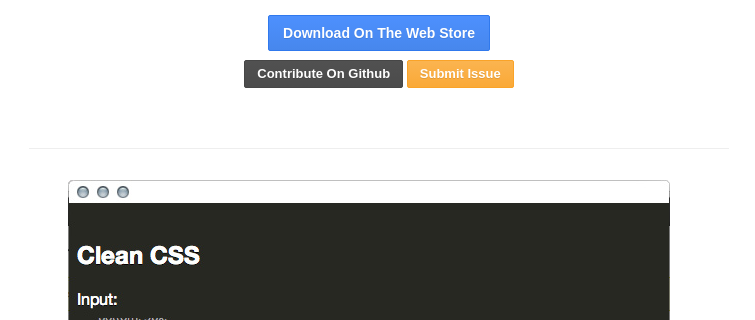
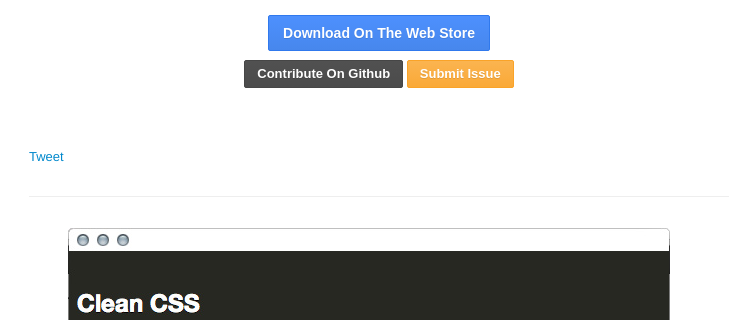
Before and after one commit to james2doyle/clean-css-chrome-app, a plain HTML site: page index.html in a window 1280 px wide. Shown: the part 480-800 px from the top of the page, without its empty margins (261-1016 px from the left). Drawn offline with Linux system fonts and the light colour scheme.

Commit message:
added tweet and g+ buttons

```diff
--- a/index.html
+++ b/index.html
@@ -30,7 +30,16 @@
           <a class="btn btn-inverse" href="https://github.com/james2doyle/clean-css-chrome-app/">Contribute On Github</a>
           <a class="btn btn-warning" href="https://github.com/james2doyle/clean-css-chrome-app/issues">Submit Issue</a>
         </div>
-
+        <div class="g-plusone"></div>
+        <a href="https://twitter.com/share" class="twitter-share-button" data-text="Check out the Clean CSS Chrome App!" data-via="james2doyle">Tweet</a>
+        <script type="text/javascript">!function(d,s,id){var js,fjs=d.getElementsByTagName(s)[0];if(!d.getElementById(id)){js=d.createElement(s);js.id=id;js.src="//platform.twitter.com/widgets.js";fjs.parentNode.insertBefore(js,fjs);}}(document,"script","twitter-wjs");</script>
+        <script type="text/javascript">
+        (function() {
+          var po = document.createElement('script'); po.type = 'text/javascript'; po.async = true;
+          po.src = 'https://apis.google.com/js/plusone.js';
+          var s = document.getElementsByTagName('script')[0]; s.parentNode.insertBefore(po, s);
+        })();
+        </script>
         <hr>
 
         <div class="row">
```
